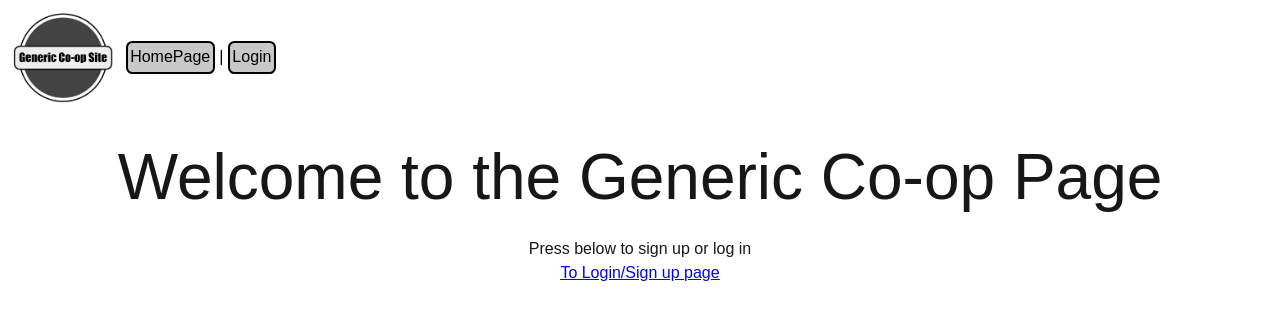
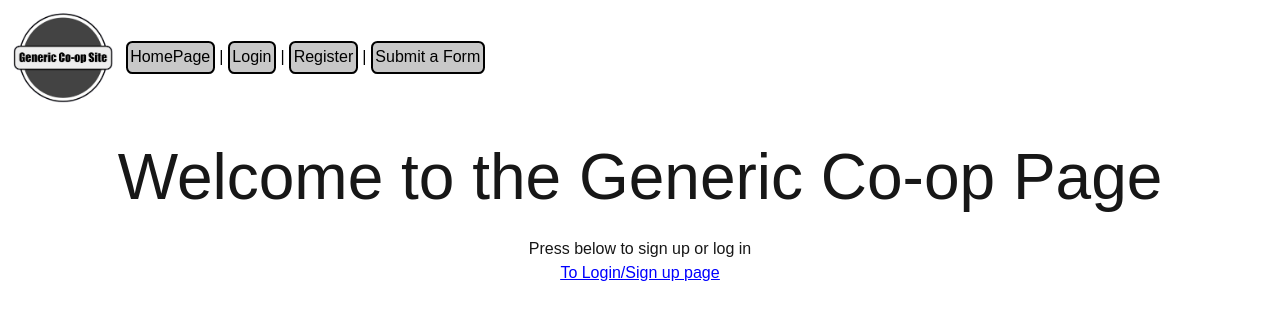
Before and after one commit to kronosei/CPS406Project, a Next.js app: page / in a window 1280 px wide. Shown: the top 320 px of the page. Built offline with nearby package versions, Linux system fonts and the light colour scheme.

Commit message:
Changing references to accomodate directory name changes

```diff
--- a/src/app/page.tsx
+++ b/src/app/page.tsx
@@ -6,7 +6,7 @@ export default function Home() {
       <div>
         <header><h1>Welcome to the Generic Co-op Page</h1></header>
         <section>Press below to sign up or log in</section>
-        <section id="link"><Link href="/Login">To Login/Sign up page</Link></section>
+        <section id="link"><Link href="/login">To Login/Sign up page</Link></section>
       </div>
     </Layout>
   );
--- a/src/components/Layout.tsx
+++ b/src/components/Layout.tsx
@@ -14,7 +14,7 @@ const Layout: React.FC<LayoutProps> = ({ children }) => {
             <div className={style.layoutMain} >
             <Image className={style.logo} src={logo} alt="Logo" width={100} height={100} />
             <nav className={style.navBar}>
-                <Button text="HomePage" href="/"/> | <Button text="Login" href="/Login"/>
+                <Button text="HomePage" href="/"/> | <Button text="Login" href="/login"/> | <Button text="Register" href="/register"/> | <Button text="Submit a Form" href="/submit"/>
             </nav>
             </div>
             <div>
```
